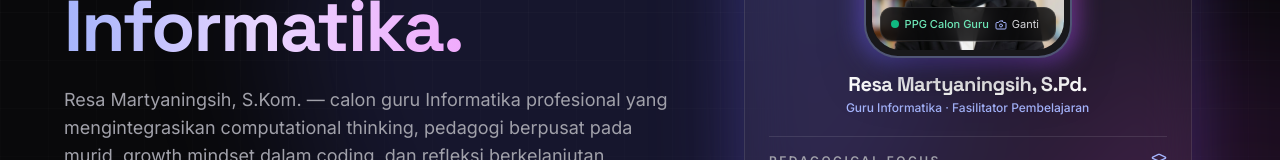
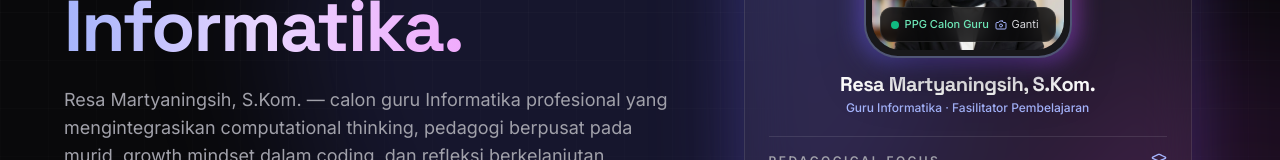
Before and after one commit to ResaMartyaningsih/portofolio_ppg_artefakmatkul, a React (Vite) app: page / in a window 1280 px wide. Shown: the part 324-484 px from the top of the page. Built offline with nearby package versions, Linux system fonts and the light colour scheme.

Commit message:
Update App.tsx

```diff
--- a/src/App.tsx
+++ b/src/App.tsx
@@ -844,7 +844,7 @@ function App() {
 
                   {/* Name and Tagline Under Photo Frame */}
                   <div className="mt-3">
-                    <h2 className="font-display text-lg sm:text-xl font-bold text-white tracking-tight">Resa Martyaningsih, S.Pd.</h2>
+                    <h2 className="font-display text-lg sm:text-xl font-bold text-white tracking-tight">Resa Martyaningsih, S.Kom.</h2>
                     <p className="text-xs font-medium text-indigo-300 mt-0.5">Guru Informatika · Fasilitator Pembelajaran</p>
                   </div>
                 </div>
@@ -1438,7 +1438,7 @@ function App() {
       {/* FOOTER */}
       <footer className="border-t border-white/10 px-6 py-8 bg-zinc-950">
         <div className="mx-auto flex max-w-6xl flex-col gap-3 text-sm text-zinc-400 sm:flex-row sm:items-center sm:justify-between">
-          <p>© {new Date().getFullYear()} Resa Martyaningsih, S.Pd. · Portofolio PPG Prajabatan Informatika UNY.</p>
+          <p>© {new Date().getFullYear()} Resa Martyaningsih, S.Kom. · Portofolio PPG Prajabatan Informatika UNY.</p>
           <p className="text-zinc-500">Reflect · Adapt · Teach · Keep Learning.</p>
         </div>
       </footer>
```
